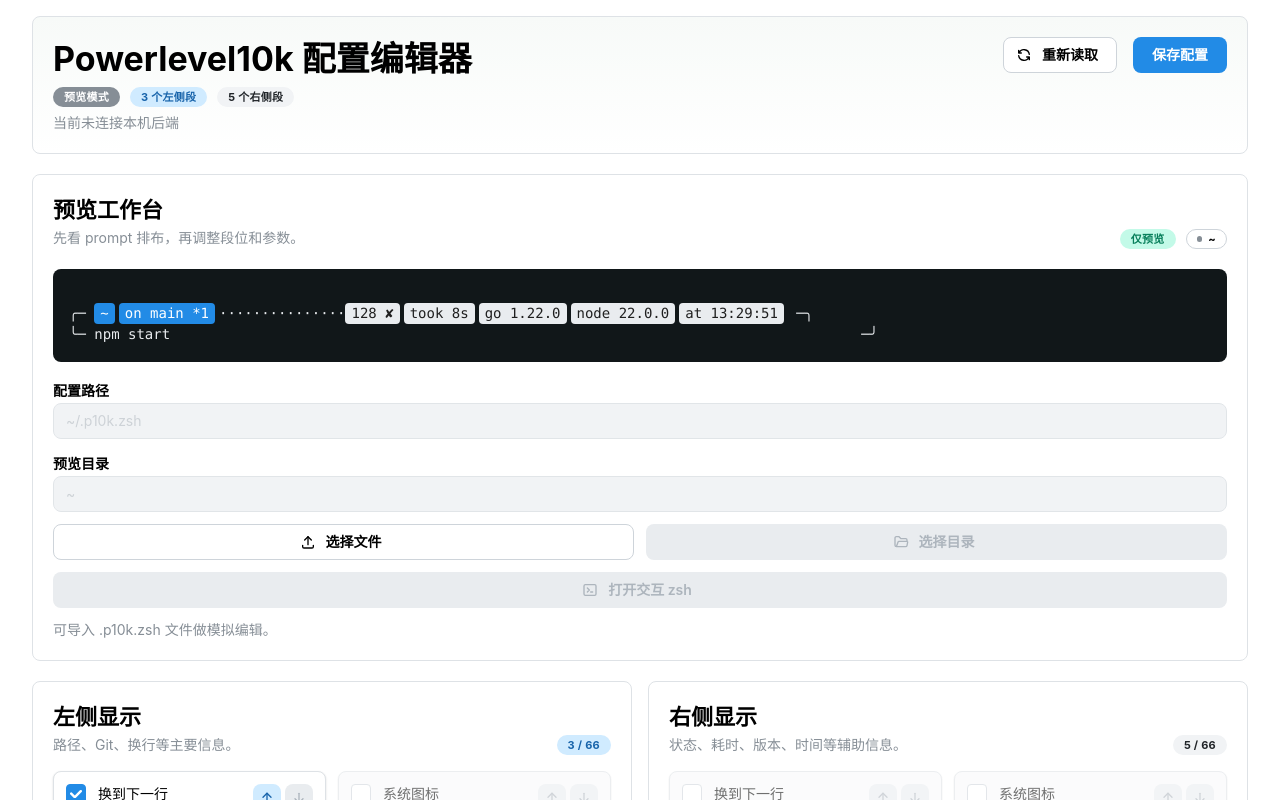
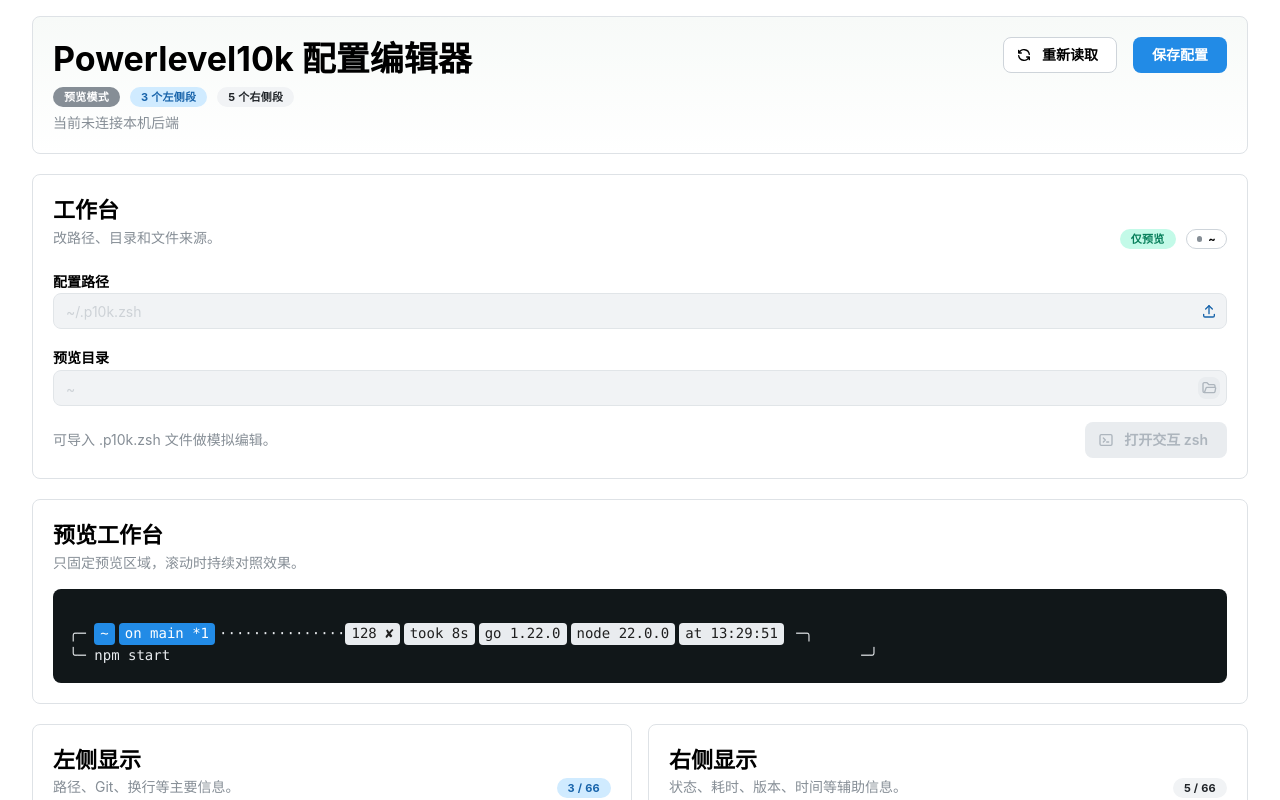
Before and after one commit to dsanying/p10k-visual-editor, a React (Vite) app: page / in a window 1280 px wide. Shown: the top 800 px of the page. Built offline with nearby package versions, Linux system fonts and the light colour scheme; no server answers.

Commit message:
🐛 fix(frontend): 调整工作台固定区域与输入框入口

```diff
--- a/src/App.jsx
+++ b/src/App.jsx
@@ -702,11 +702,11 @@
                 </Group>
               </Paper>
 
-              <Paper withBorder radius="md" p="lg" pos="sticky" top={12} style={{ zIndex: 10 }}>
+              <Paper withBorder radius="md" p="lg">
                 <Stack gap="lg">
                   <SectionHeading
-                    title="预览工作台"
-                    description="先看 prompt 排布，再调整段位和参数。"
+                    title="工作台"
+                    description="改路径、目录和文件来源。"
                     right={
                       <Group gap="xs">
                         <Badge variant="light" color="teal">{usesRealMode ? '可保存' : '仅预览'}</Badge>
@@ -714,12 +714,10 @@
                       </Group>
                     }
                   />
-                  <Grid gutter="lg" align="start">
-                    <Grid.Col span={{ base: 12, xl: 8 }}>
-                      <PreviewPanel editorState={editorState} snapshot={snapshot} />
-                    </Grid.Col>
-                    <Grid.Col span={{ base: 12, xl: 4 }}>
-                      <Stack gap="sm">
+                  <Grid gutter="md" align="end">
+                    <Grid.Col span={{ base: 12, xl: 6 }}>
+                      <FileButton onChange={handleFile} accept=".zsh,.txt,text/plain">
+                        {(props) => (
                           <TextInput
                             label="配置路径"
                             value={configPath}
@@ -729,34 +727,41 @@
                             onKeyDown={(event) => {
                               if (event.key === 'Enter') event.currentTarget.blur();
                             }}
+                            rightSection={
+                              <ActionIcon {...props} variant="subtle" size="sm" aria-label="选择配置文件">
+                                <IconUpload size={16} />
+                              </ActionIcon>
+                            }
                           />
+                        )}
+                      </FileButton>
+                    </Grid.Col>
+                    <Grid.Col span={{ base: 12, xl: 6 }}>
                       <TextInput
                         label="预览目录"
                         value={previewDir}
                         disabled={!usesRealMode}
                         onChange={(event) => setPreviewDir(event.currentTarget.value)}
                         onBlur={handlePreviewDirBlur}
-                        />
-                        <SimpleGrid cols={2} spacing="sm">
-                          <FileButton onChange={handleFile} accept=".zsh,.txt,text/plain">
-                            {(props) => (
-                              <Button {...props} variant="default" fullWidth leftSection={<IconUpload size={16} />}>
-                                选择文件
-                              </Button>
-                            )}
-                          </FileButton>
-                          <Button
-                            variant="default"
-                            fullWidth
+                        rightSection={
+                          <ActionIcon
+                            variant="subtle"
+                            size="sm"
+                            aria-label="选择目录"
                             disabled={!usesRealMode}
-                            leftSection={<IconFolderOpen size={16} />}
                             onClick={handleSelectDir}
                           >
-                            选择目录
-                          </Button>
-                        </SimpleGrid>
+                            <IconFolderOpen size={16} />
+                          </ActionIcon>
+                        }
+                      />
+                    </Grid.Col>
+                    <Grid.Col span={12}>
+                      <Group justify="space-between" align="center">
+                        <Text c="dimmed" size="sm">
+                          {usesRealMode ? '路径或目录改完后离开输入框会自动重读。' : '可导入 .p10k.zsh 文件做模拟编辑。'}
+                        </Text>
                         <Button
-                          fullWidth
                           disabled={!usesRealMode}
                           leftSection={<IconTerminal2 size={16} />}
                           onClick={() => {
@@ -769,12 +774,19 @@
                         >
                           打开交互 zsh
                         </Button>
-                        <Text c="dimmed" size="sm">
-                          {usesRealMode ? '路径或目录改完后离开输入框会自动重读。' : '可导入 .p10k.zsh 文件做模拟编辑。'}
-                        </Text>
-                      </Stack>
+                      </Group>
                     </Grid.Col>
                   </Grid>
+                </Stack>
+              </Paper>
+
+              <Paper withBorder radius="md" p="lg" pos="sticky" top={12} style={{ zIndex: 10 }}>
+                <Stack gap="md">
+                  <SectionHeading
+                    title="预览工作台"
+                    description="只固定预览区域，滚动时持续对照效果。"
+                  />
+                  <PreviewPanel editorState={editorState} snapshot={snapshot} />
                 </Stack>
               </Paper>
 
```
Lines whose indentation alone changed are shown as unchanged.
